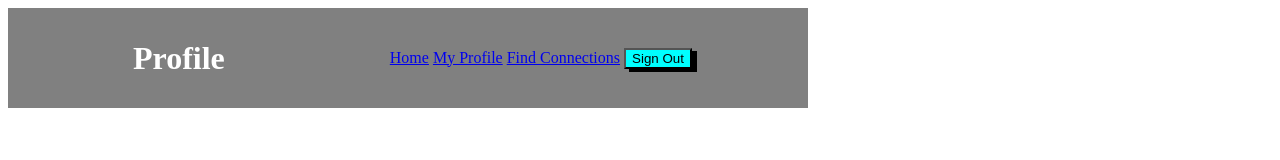
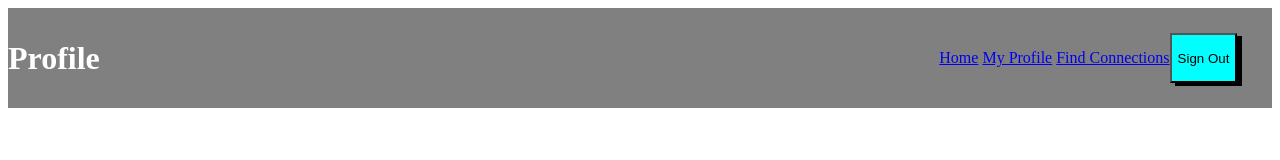
Before and after one commit to Shniller/FlexNavbar, a plain HTML site: page index.html in a window 1280 px wide. Drawn offline with Linux system fonts and the light colour scheme.

Commit message:
2nd phase

```diff
--- a/index.html
+++ b/index.html
@@ -10,12 +10,14 @@
 <body>
     <div class="nav">
         <h1 class="nav-title">Profile</h1>
-        <ul class="nav-links">
-            <li><a href="#">Home</a></li>
-            <li><a href="#" class="active">My Profile</a></li>
-            <li><a href="#">Find Connections</a></li>
-            <li><button class="btn">Sign Out</button></li>
-        </ul>
+        <div class="container">
+            <ul class="nav-links">
+                <li><a href="#">Home</a></li>
+                <li><a href="#" class="active">My Profile</a></li>
+                <li><a href="#">Find Connections</a></li>
+            </ul>
+            <button class="btn">Sign Out</button>
+        </div>
     </div>
 </body>
 </html>
--- a/style.css
+++ b/style.css
@@ -1,24 +1,27 @@
 .nav {
     background-color: grey;
-    width: 800px;
     height: 100px;
     align-items: center;
     display: flex;
-
 }
 li {
     display: inline-block;
 }
-}
 .nav-title {
-    justify-content: start;
+justify-content: start;
 }
 h1 {
     color: white;
-    margin: 125px;
 }
 button {
     background: cyan;
     box-shadow: 5px 3px black;
-
 }
+.container {
+    display: flex;
+    width: 90%;
+    justify-content: right;
+}
+.nav-links {
+    justify-content: right;
+}
```
